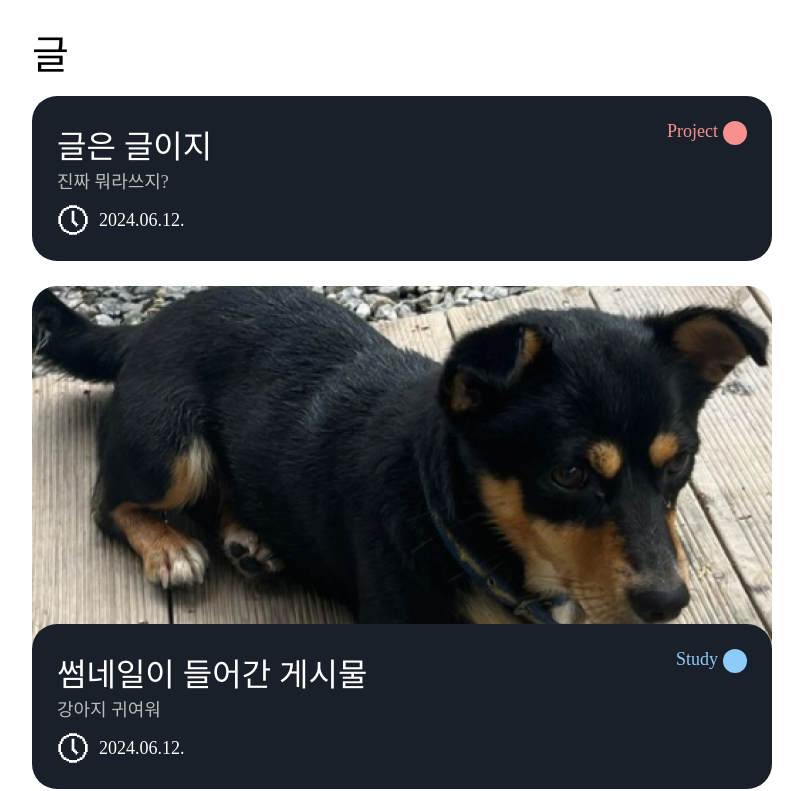
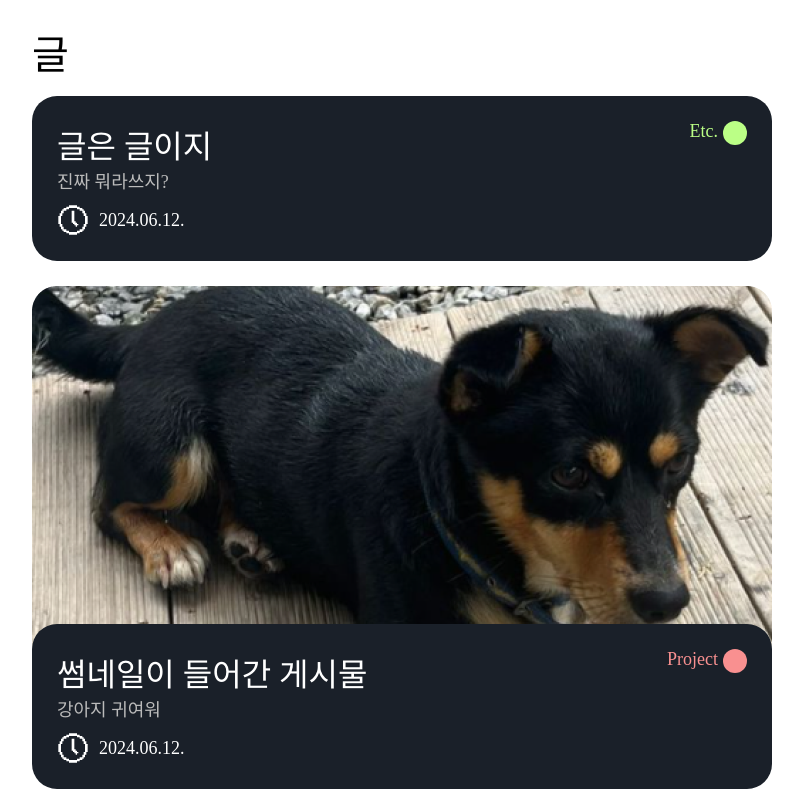
Before and after one commit to trollonion03/OnionLog, a React (Create React App) app: page /blog in a window 1280 px wide. Shown: the part 539-1330 px from the top of the page, without its empty margins (43-846 px from the left). Built offline with nearby package versions, Linux system fonts and the light colour scheme; a web font is replaced by a local one.

Commit message:
[Edit] khe - Resize components

```diff
--- a/src/Routes/BlogPage.css
+++ b/src/Routes/BlogPage.css
@@ -86,10 +86,12 @@ button:hover {
 
 .PostList {
     min-height: 846px;
+    max-height: calc((160px + 25px) * 10);
     float: left;
     display: flex;
     gap: 25px;
     flex-direction: column;
+    overflow-y: scroll;
 }
 
 .SearchManager {
@@ -168,6 +170,7 @@ button:hover {
     padding: 0;
     border: 0 none;
     border-radius: 25px;
+    margin-bottom: calc(160px - 40px);
 }
 
 .PostBtnPos {
--- a/src/Routes/BlogPage.js
+++ b/src/Routes/BlogPage.js
@@ -158,8 +158,9 @@ const BlogPage = () => {
                     <p className='SubTitle'>글</p>
                     <div className='PostContainer'>
                         <div className='PostList' style={listStyle}>
-                            <PostTitles title={'글은 글이지'} desc={'진짜 뭐라쓰지?'} link={`${1}`} date={`${2024}.${'06'}.${12}.`} binder={FLAG_PROJECT}></PostTitles>
-                            <ImgPostTitle img={IMG_DOG} title={'썸네일이 들어간 게시물'} desc={'강아지 귀여워'} link={`${2}`} date={`${2024}.${'06'}.${12}.`} binder={FLAG_STUDY}></ImgPostTitle>
+                            <PostTitles title={'글은 글이지'} desc={'진짜 뭐라쓰지?'} link={`${1}`} date={`${2024}.${'06'}.${12}.`} binder={FLAG_ETC}></PostTitles>
+                            <ImgPostTitle img={IMG_DOG} title={'썸네일이 들어간 게시물'} desc={'강아지 귀여워'} link={`${2}`} date={`${2024}.${'06'}.${12}.`} binder={FLAG_PROJECT}></ImgPostTitle>
+                            <PostTitles title={'설명도 안들어간 게시물'} desc={''} link={`${1}`} date={`${2024}.${'06'}.${12}.`} binder={FLAG_STUDY}></PostTitles>
                         </div>
                         <div className='SearchManager' style={managerStyle}>
 
```
